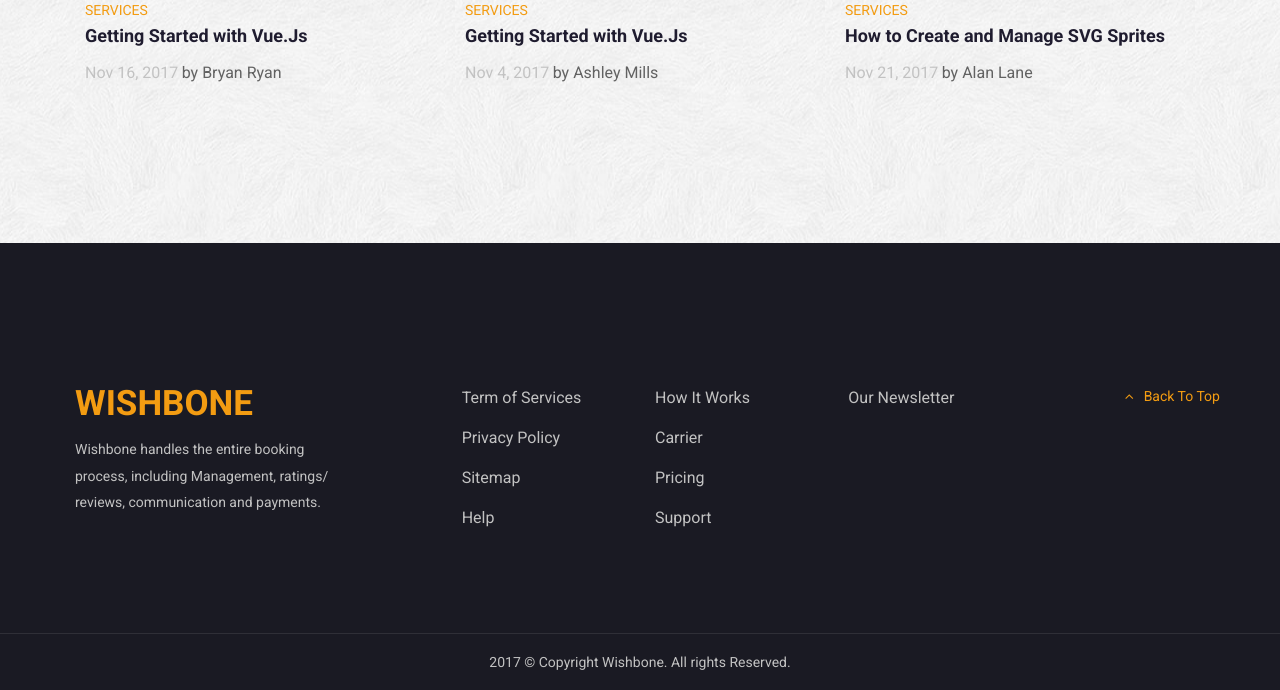
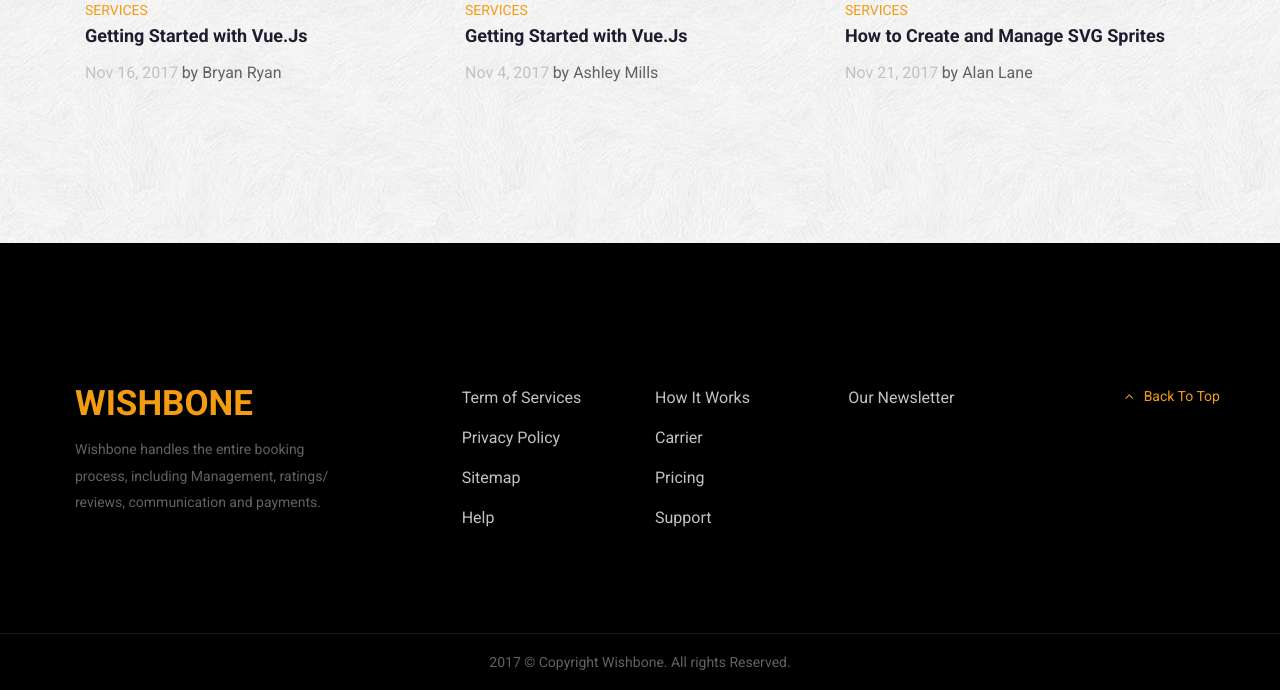
Before and after one commit to KathleenHardy/WishboneRepo, a PHP site: page / in a window 1280 px wide. Shown: the part 5671-6361 px from the top of the page. Run offline with PHP 8.4, Linux system fonts and the light colour scheme; some libraries are stand-ins or nearby versions.

Commit message:
UI changes - round 1

```diff
--- a/Wishbone/assets/css/main.css
+++ b/Wishbone/assets/css/main.css
@@ -2687,6 +2687,7 @@ mark, .mark {
 
 .post-02__media img {
 	width: 100%;
+
 }
 
 .post-02__body {
@@ -3466,9 +3467,8 @@ mark, .mark {
 /* 29. consult_footer
 --------------------------------------------------------------------------------*/
 .footer {
-	background-color: #1a1a23;
+	background-color: black;
 	overflow: hidden;
-	color: #c2c2c2;
 }
 
 .footer .row {
```
